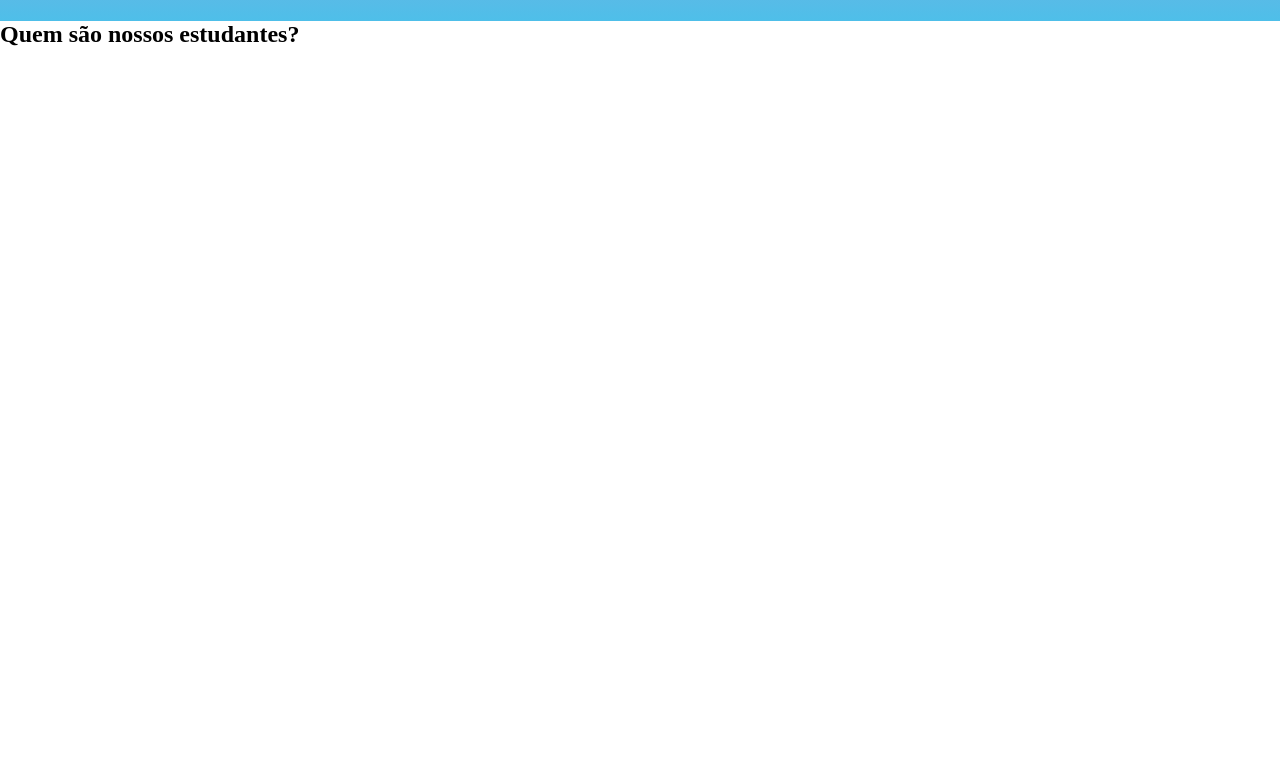
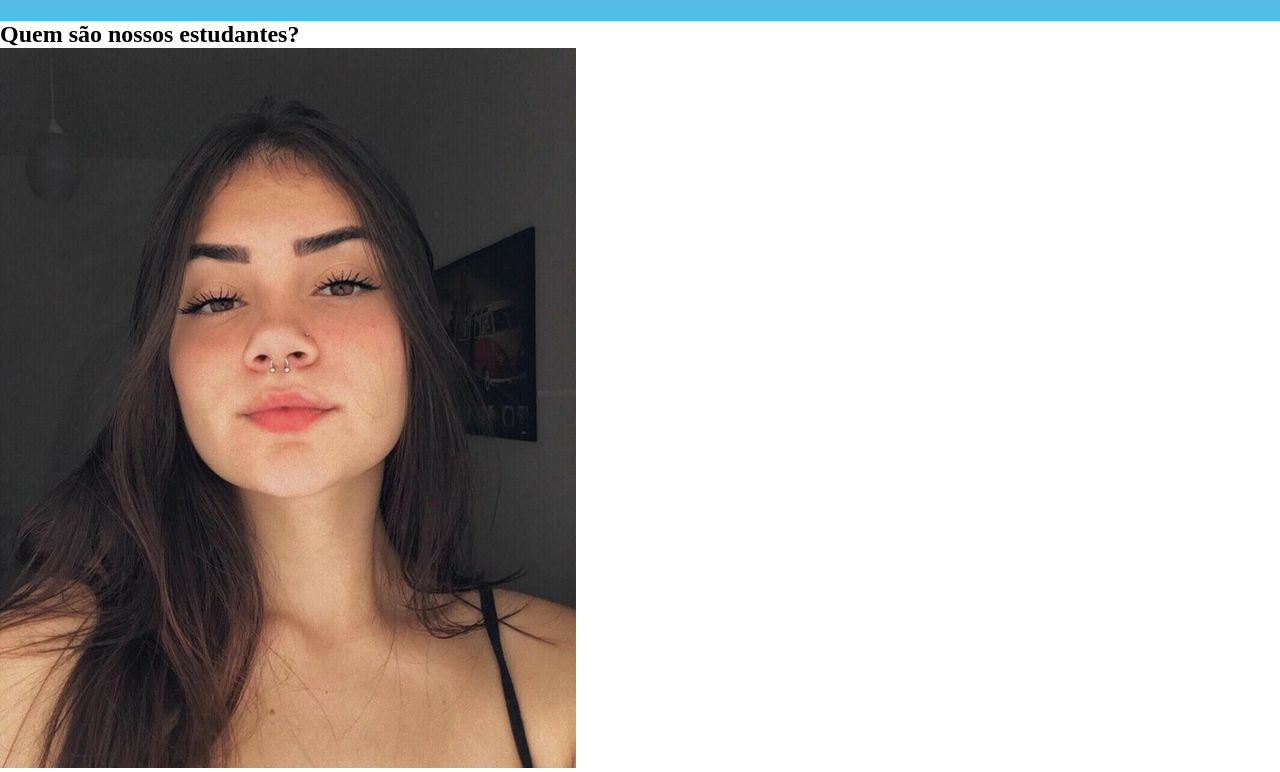
Before and after one commit to Helloisaaa/site-criativo-2C, a plain HTML site: page index.html in a window 1280 px wide. Shown: the part 452-1224 px from the top of the page. Before the commit the page ends 800 px from the top, so only its background shows below. Drawn offline with Linux system fonts and the light colour scheme.

Commit message:
helloisa

```diff
--- a/index.html
+++ b/index.html
@@ -24,6 +24,7 @@
       </section>
       <section class="estudantes">
 <h2 class="estudante-titulo">Quem são nossos estudantes?</h2>
+<img src="hello.jpg" alt="foto hello">
       </section>
 </body>
 </html>
```
